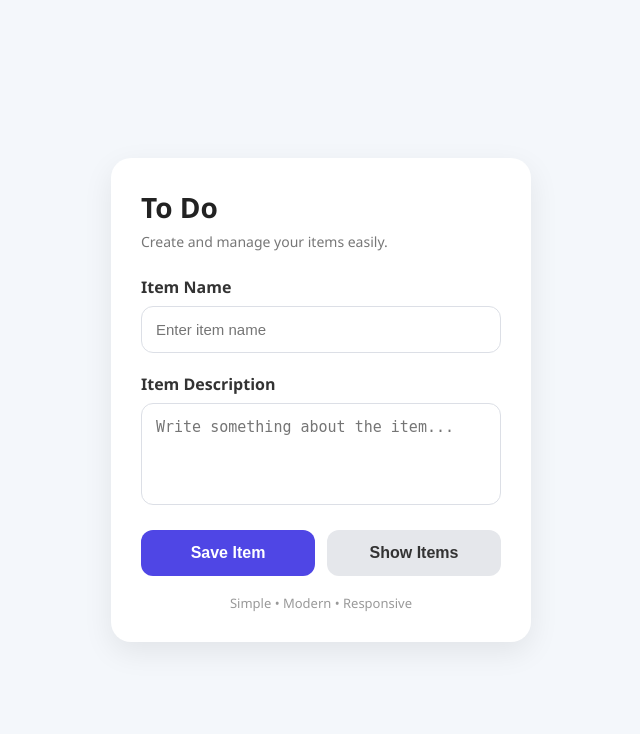
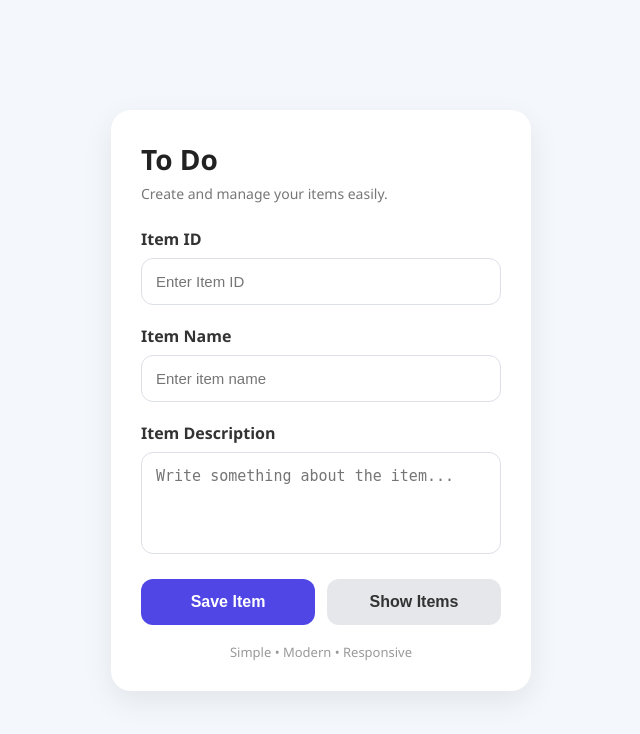
Before and after one commit to itsRKM2604/DevOps-Git-Project, a Flask app: page / in a window 1280 px wide. Shown: the top 734 px of the page, without its empty margins (319-959 px from the left). Run offline with Flask 3, Linux system fonts and the light colour scheme.

Commit message:
adding item_id in form to master_1 branch

```diff
--- a/frontend/templates/index.html
+++ b/frontend/templates/index.html
@@ -127,6 +127,17 @@
 
       <form action="" method="post">
         <div class="form-group">
+          <label for="iid">Item ID</label>
+          <input
+            type="text"
+            id="iid"
+            name="iid"
+            class="form-control"
+            placeholder="Enter Item ID"
+          />
+        </div>
+
+        <div class="form-group">
           <label for="iname">Item Name</label>
           <input
             type="text"
```
